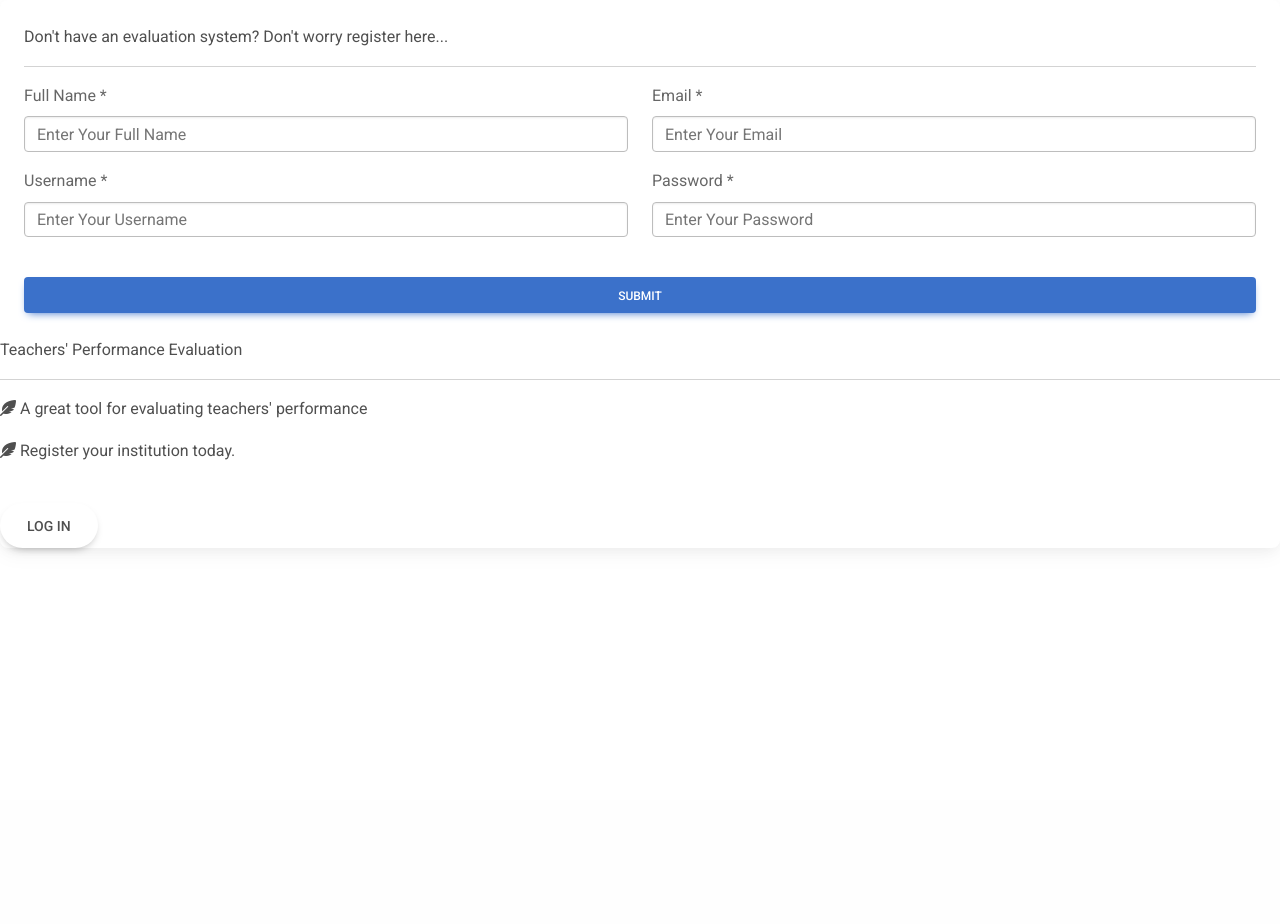
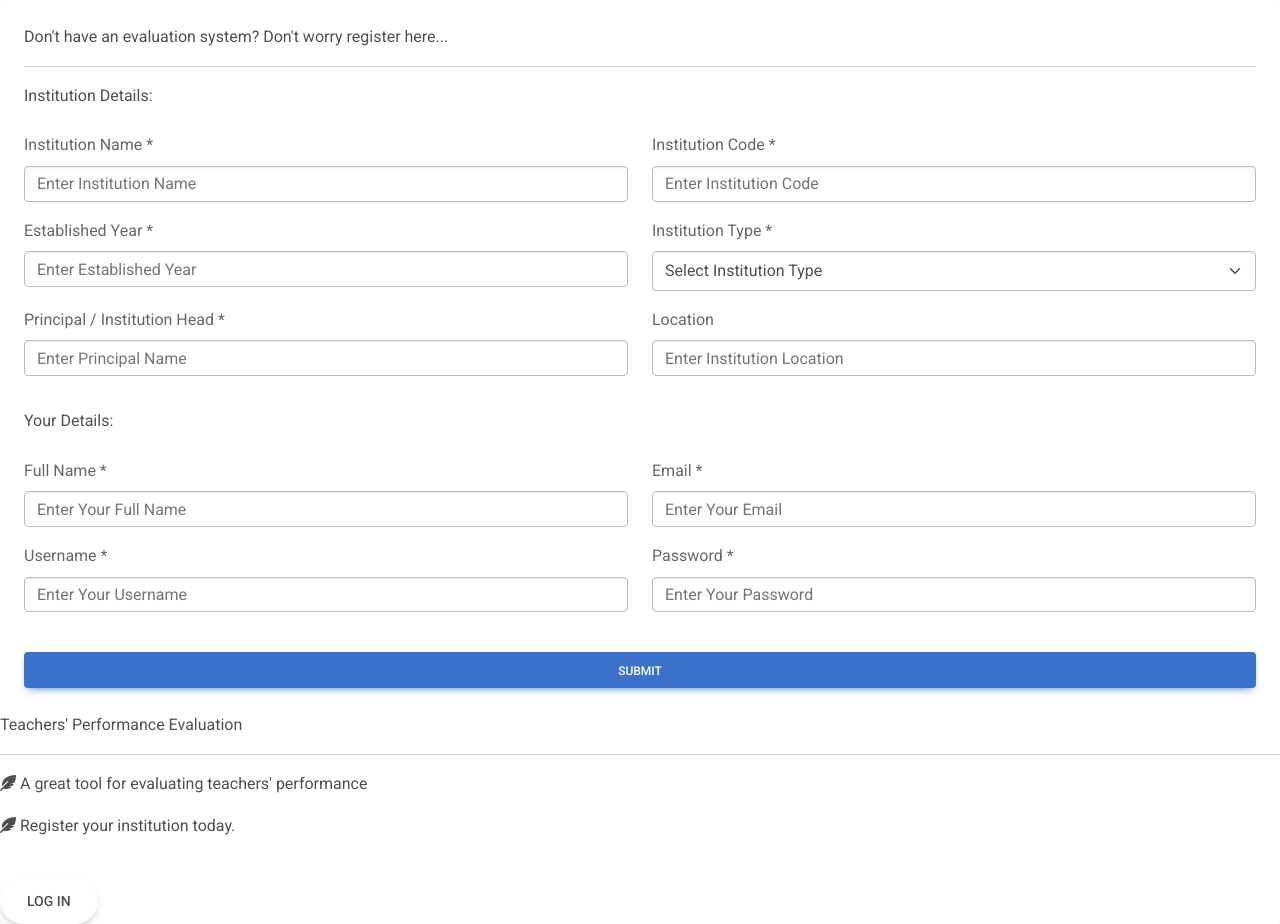
Before and after one commit to ShahparanRifat07/TEVAL360, a Django app: template templates/register.html in a window 1280 px wide. Before the commit the page ends 554 px from the top, so only its background shows below. Run offline with Django 4.2, Linux system fonts and the light colour scheme; the template is opened without the code that fills it, so the values that code supplies are empty; some libraries are stand-ins or nearby versions.

Commit message:
register.html complete

```diff
--- a/templates/register.html
+++ b/templates/register.html
@@ -28,9 +28,62 @@
                 <hr>
                 <form method="POST" action="{% url 'stakeholder:register' %}">
                     {% csrf_token %}
+                    <div class="row mb-3">
+                        <p class="mb-4 sigin-form-section-header">Institution Details:</p>
+                        <div class="col-6 mb-3">
+                            <label class="form-label">Institution Name <span class="star-color">*</span></label>
+                            <input type="text" name="institution_name" class="form-control" placeholder="Enter Institution Name " required/>
+
+
+                        </div>
+
+                        <div class="col-6 mb-3">
+                            <label class="form-label" >Institution Code <span class="star-color">*</span></label>
+                            <input type="text" name="institution_code" class="form-control" placeholder="Enter Institution Code" required/>
+
+
+                        </div>
+
+
+                        <div class="col-6 mb-3">
+                            <label class="form-label" >Established Year <span class="star-color">*</span></label>
+                            <input type="text" name="established_year" class="form-control" placeholder="Enter Established Year" required/>
+                        </div>
+
+                        <div class="col-6 mb-3">
+                            <div class="form-outline">
+                                <label class="form-label" >Institution Type <span class="star-color">*</span></label>
+                                <select name="institution_type" class="form-select form-select" aria-label=".form-select-sm example" required>
+                                    <option selected disabled>Select Institution Type</option>
+                                    <option value="1">Primary</option>
+                                    <option value="3">Secondary</option>
+                                    <option value="3">Tertiary</option>
+                                    <option value="4">Other</option>
+                                </select>
+                            </div>
+                        </div>
+
+                        <div class="col-6 mb-3">
+                            <label class="form-label" >Principal / Institution Head <span class="star-color">*</span></label>
+                            <input type="text" name="institution_head" class="form-control" placeholder="Enter Principal Name" required/>
+                        </div>
+
+                        <div class="col-6 mb-3">
+                            <label class="form-label" >Location</label>
+                            <input type="text" name="location" class="form-control" placeholder="Enter Institution Location"/>
+
+
+                        </div>
 
 
 
+
+
+
+                    </div>
+
+
+                    <p class="mb-4 sigin-form-section-header">Your Details:</p>
                     <div class="row mb-4">
 
                         <div class="col-6 mb-3">
```
